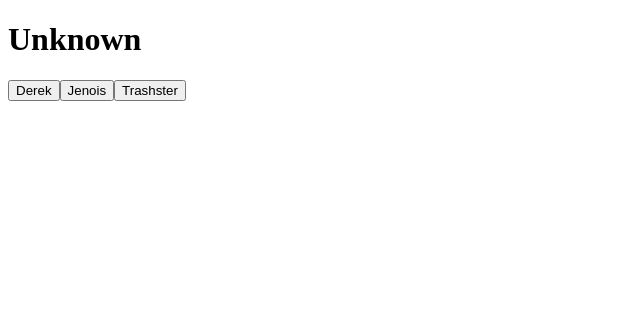
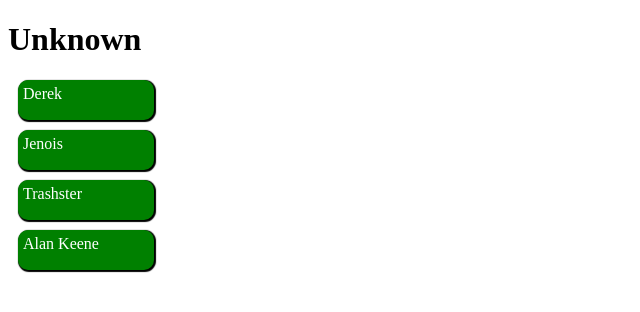
Before and after one commit to lebrancconvas/Monster-Arena, a React (Vite) app in the folder web/: page / in a window 1280 px wide. Shown: the top 312 px of the page, without its empty margins (0-640 px from the left). Built offline with nearby package versions, Linux system fonts and the light colour scheme.

Commit message:
✨ feat: implementation (styled-components)

```diff
--- a/web/src/App.tsx
+++ b/web/src/App.tsx
@@ -2,6 +2,8 @@
 import { useRecoilState } from 'recoil';
 import { monsterNameState } from './lib/atoms';
 import MonsterTitle from './components/MonsterTitle';
+import { MonsterButton, WhiteFont } from './style/Button.style';
+import { monsterList } from './data/monsterList';
 
 const App: React.FC = () => {
   const [monsterName, setMonsterName] = useRecoilState(monsterNameState);
@@ -13,15 +15,15 @@
   return(
     <div>
       <MonsterTitle monsterTitle={monsterName} />
-      <button onClick={() => changeMonsterTitle("Derek")}>
-        Derek
-      </button>
-      <button onClick={() => changeMonsterTitle("Jenois")}>
-        Jenois
-      </button>
-      <button onClick={() => changeMonsterTitle("Trashster")}>
-        Trashster
-      </button>
+      {monsterList.map((monster) => {
+        return(
+          <MonsterButton onClick={() => changeMonsterTitle(`${monster}`)}>
+            <WhiteFont>
+              {monster}
+            </WhiteFont>
+          </MonsterButton>
+        )
+      })}
     </div>
   )
 };
```
